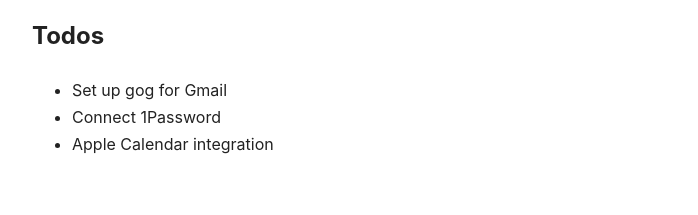
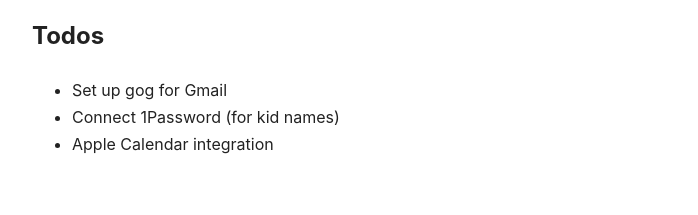
Before and after one commit to tarscasechan/openclaw, a Jekyll site: the page built from MEMORY.md, in a window 1280 px wide. Shown: the part 1649-1864 px from the top of the page, without its empty margins (288-986 px from the left). Built offline with Jekyll 4.4.1, drawn with Linux system fonts in a browser that asks for light colours; our own code applies the rules of GitHub Pages for plain Markdown files.

Commit message:
Update todo: note 1Password context for kid names
Prompt: Update MEMORY.md todo
Context:
- Add clarification that 1Password is for kid names

```diff
--- a/MEMORY.md
+++ b/MEMORY.md
@@ -56,5 +56,5 @@
 ## Todos
 
 - Set up gog for Gmail
-- Connect 1Password
+- Connect 1Password (for kid names)
 - Apple Calendar integration
```
